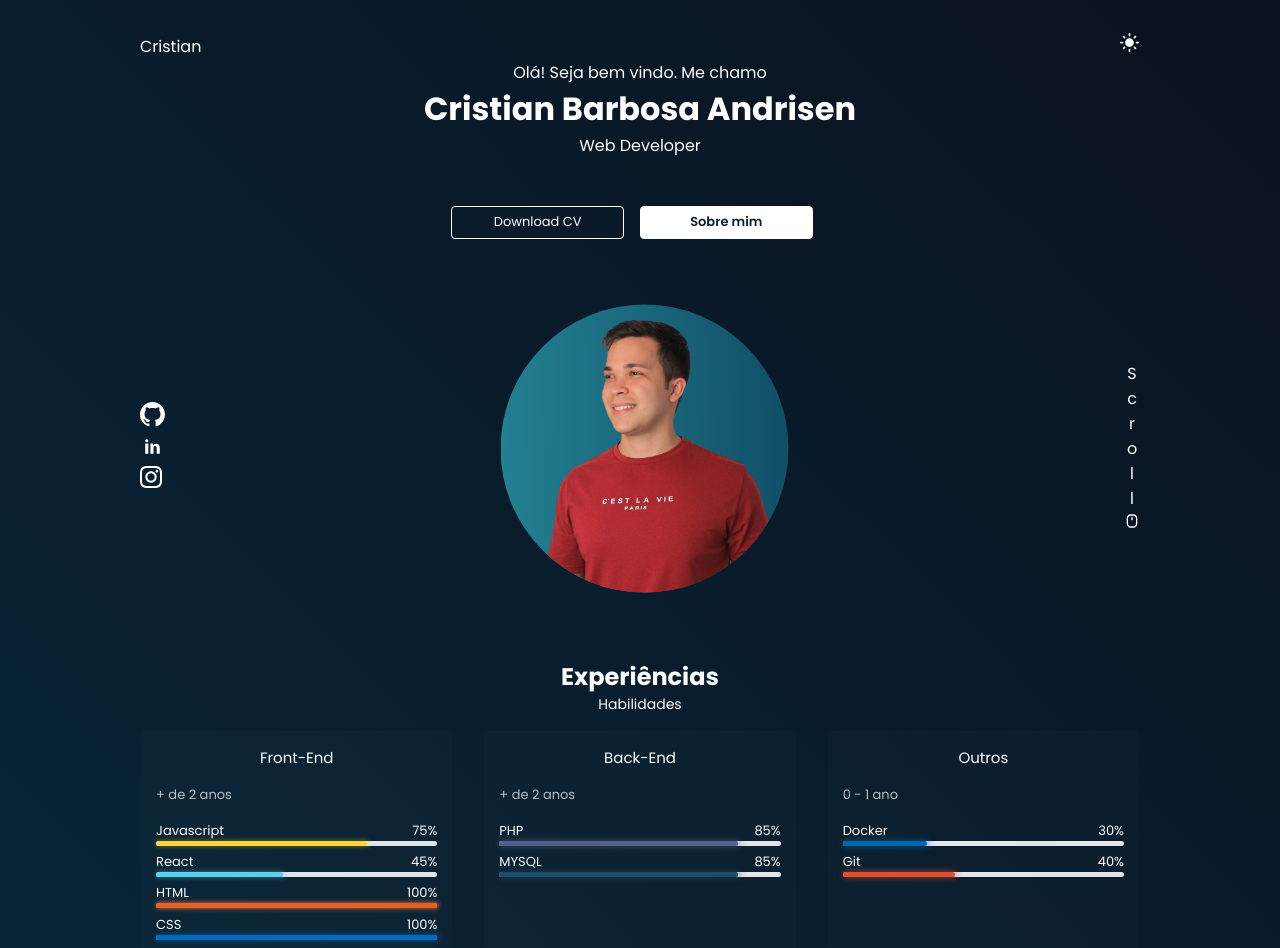
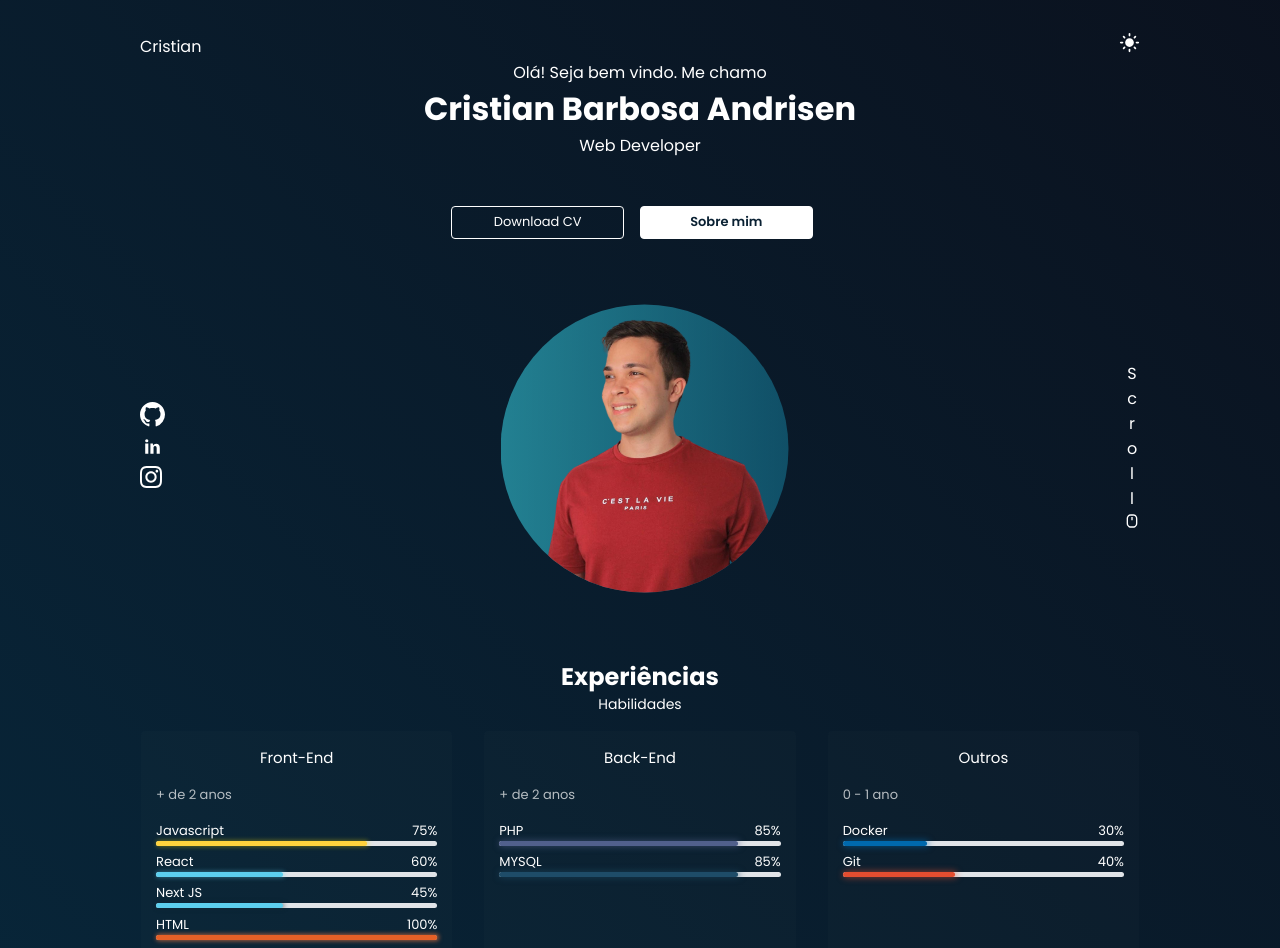
Before and after one commit to cristiandev9/portfolio, a React (Create React App) app: page / in a window 1280 px wide. Shown: the top 948 px of the page. Built offline with nearby package versions, Linux system fonts and the light colour scheme.

Commit message:
update skills

```diff
--- a/src/components/Skills/index.jsx
+++ b/src/components/Skills/index.jsx
@@ -23,11 +23,19 @@ export default function Skills(){
                                 </div>
                             </li>
 
-                            <li className="li-react"><div>React</div><div>45%</div></li>
+                            <li className="li-react"><div>React</div><div>60%</div></li>
 
                             <li>
                                 <div className="progress">
                                     <span className="progress-bar-react"></span>
+                                </div>
+                            </li>
+
+                            <li className="li-next"><div>Next JS</div><div>45%</div></li>
+
+                            <li>
+                                <div className="progress">
+                                    <span className="progress-bar-next"></span>
                                 </div>
                             </li>
 
--- a/src/components/Skills/style.css
+++ b/src/components/Skills/style.css
@@ -87,6 +87,29 @@
     align-items: center;
     justify-content: space-between;
 }
+
+
+
+
+.progress .progress-bar-next{
+    display:block;
+    height:100%;
+    width:45%;
+    background: #5ccfee;
+     border-radius:4px;
+     box-shadow: 1px 0px 4px 1px rgba(20, 42, 48, 0.36);
+-webkit-box-shadow: 1px 0px 4px 1px rgba(20, 42, 48, 0.36);
+-moz-box-shadow: 1px 0px 4px 1px rgba(20, 42, 48, 0.36);
+}
+
+.li-next{
+    display:flex;
+    align-items: center;
+    justify-content: space-between;
+}
+
+
+
 
 
 .progress .progress-bar-html{
```
